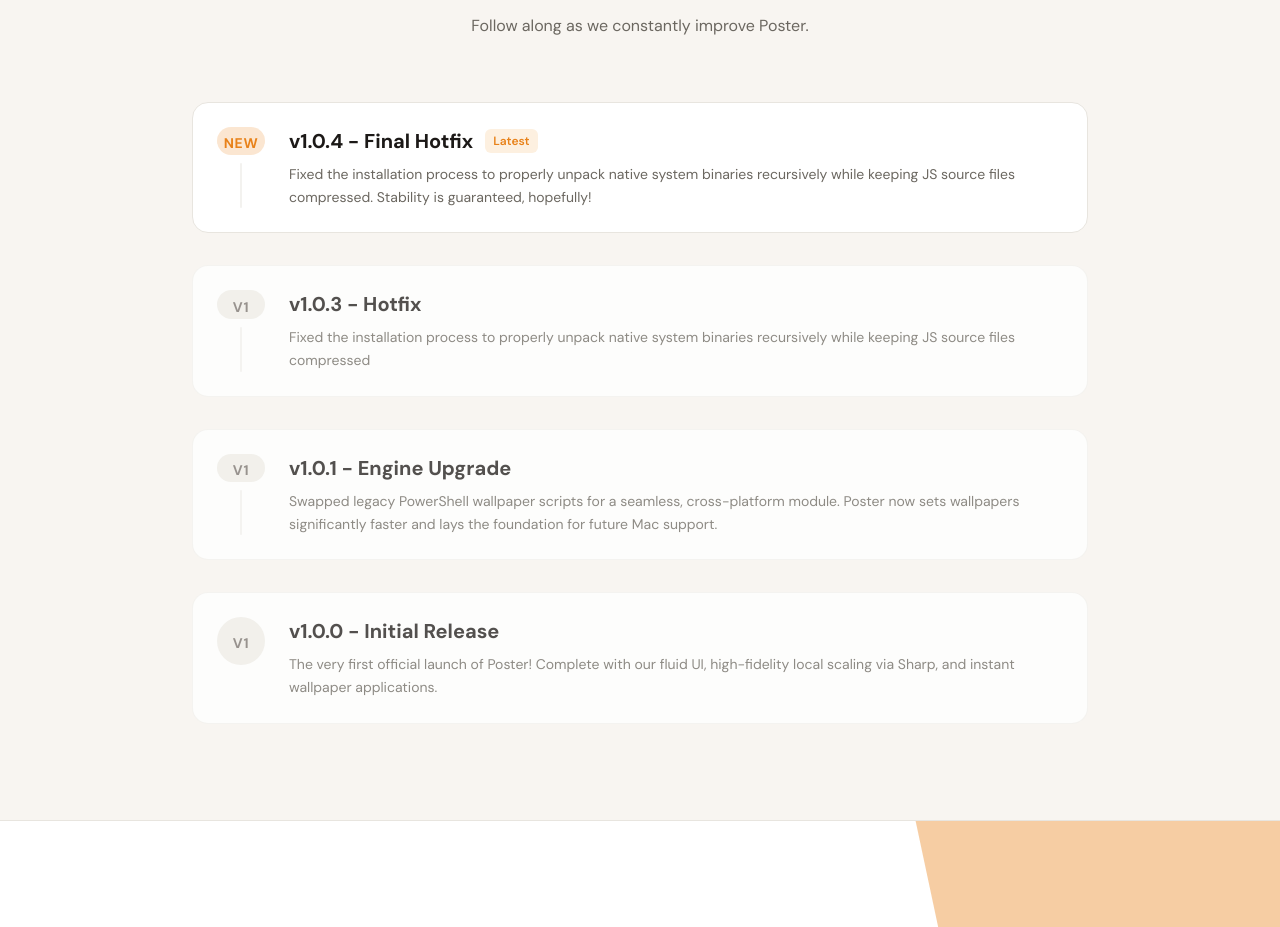
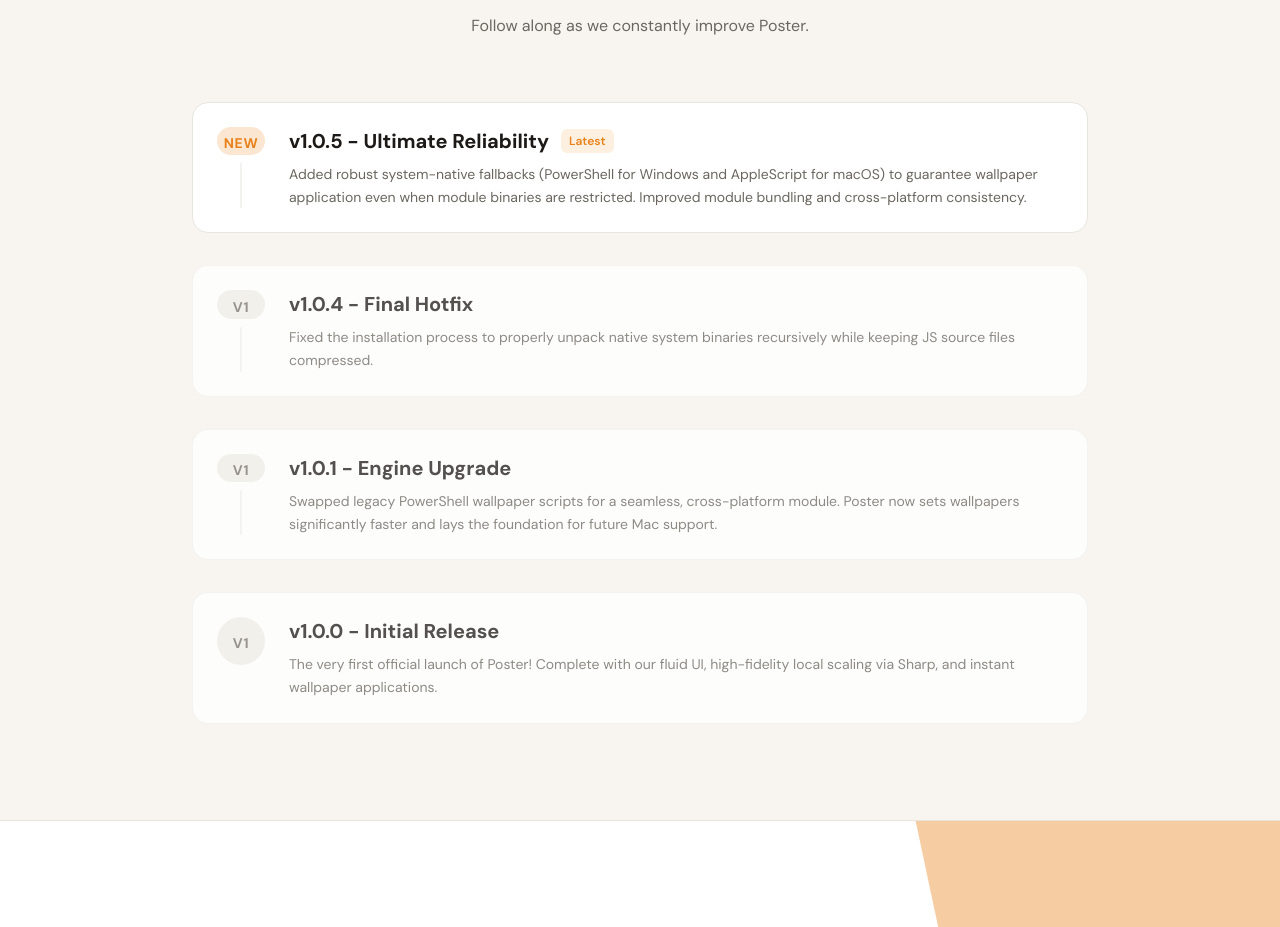
Before and after one commit to nueldotdev/poster-web, a Next.js app: page / in a window 1280 px wide. Shown: the part 2905-3832 px from the top of the page. Built offline with nearby package versions, Linux system fonts and the light colour scheme.

Commit message:
chore: update

```diff
--- a/app/page.tsx
+++ b/app/page.tsx
@@ -237,10 +237,10 @@
                </div>
                <div>
                  <div className="flex items-center gap-3 mb-2">
-                   <h3 className="text-xl font-bold text-text-primary">v1.0.4 - Final Hotfix</h3>
+                   <h3 className="text-xl font-bold text-text-primary">v1.0.5 - Ultimate Reliability</h3>
                    <span className="text-xs font-semibold bg-accent-muted text-accent px-2 py-1 rounded-md">Latest</span>
                  </div>
-                 <p className="text-text-secondary text-sm leading-relaxed">Fixed the installation process to properly unpack native system binaries recursively while keeping JS source files compressed. Stability is guaranteed, hopefully!</p>
+                 <p className="text-text-secondary text-sm leading-relaxed">Added robust system-native fallbacks (PowerShell for Windows and AppleScript for macOS) to guarantee wallpaper application even when module binaries are restricted. Improved module bundling and cross-platform consistency.</p>
                </div>
             </div>
 
@@ -251,9 +251,9 @@
                </div>
                <div>
                  <div className="flex items-center gap-3 mb-2">
-                   <h3 className="text-xl font-bold text-text-primary">v1.0.3 - Hotfix</h3>
+                   <h3 className="text-xl font-bold text-text-primary">v1.0.4 - Final Hotfix</h3>
                  </div>
-                 <p className="text-text-secondary text-sm leading-relaxed">Fixed the installation process to properly unpack native system binaries recursively while keeping JS source files compressed</p>
+                 <p className="text-text-secondary text-sm leading-relaxed">Fixed the installation process to properly unpack native system binaries recursively while keeping JS source files compressed.</p>
                </div>
             </div>
             <div className="flex gap-6 p-6 rounded-2xl bg-surface border border-border-custom/50 hover:shadow-md transition-shadow opacity-75">
```
